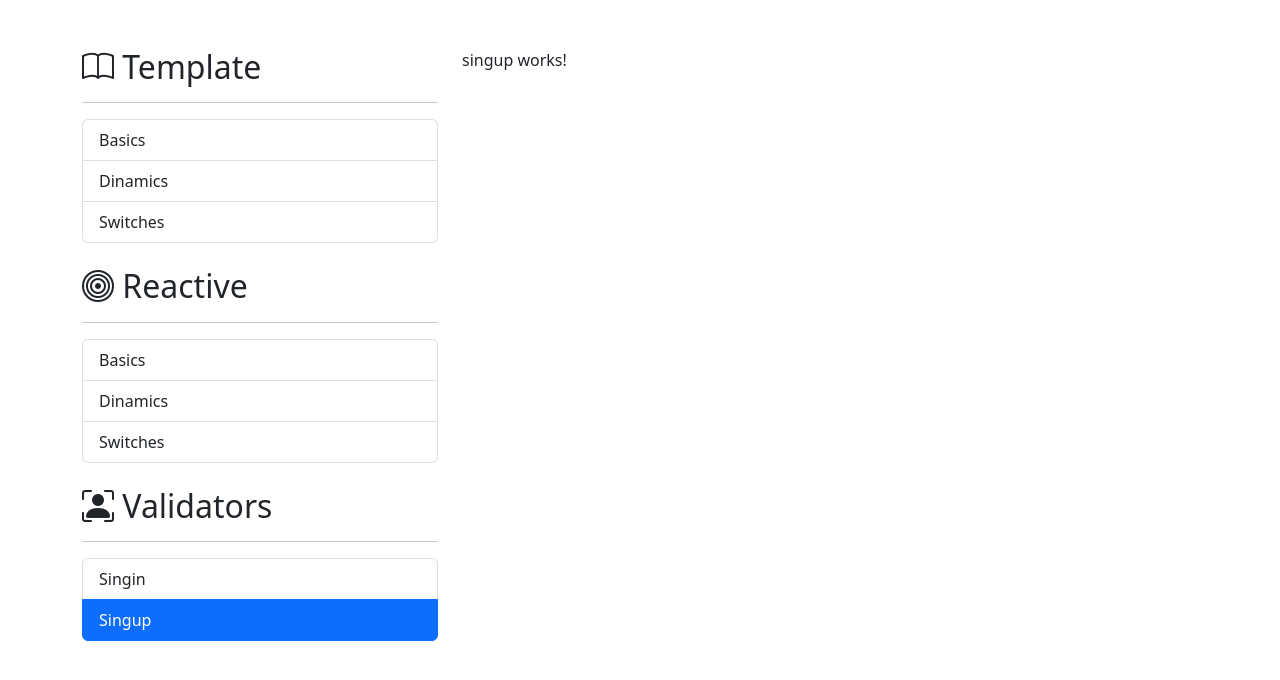
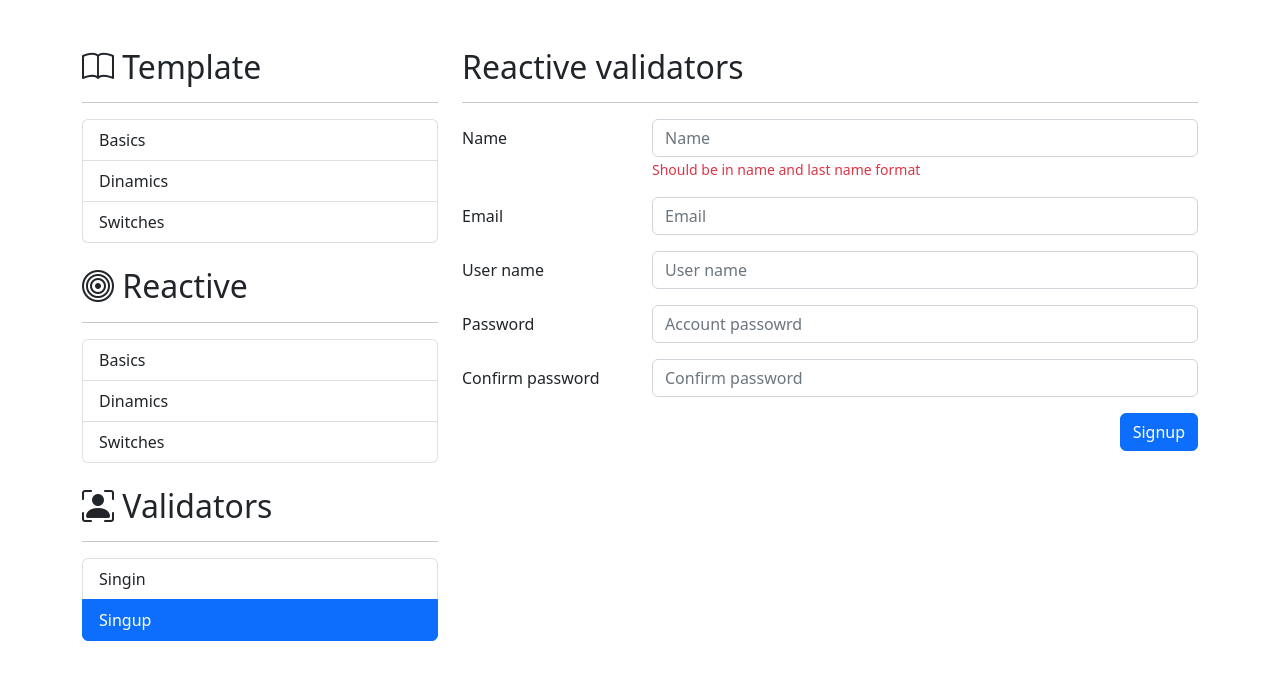
Before and after one commit to EduardoUDG/Angular_form-app, an Angular app: page /template/basics in a window 1280 px wide. Both pictures are taken after a click on the item "Singup". Shown: the top 680 px of the page. Built offline with nearby package versions, Linux system fonts and the light colour scheme.

Commit message:
update - singup design

```diff
--- a/src/app/auth/pages/singup/singup.component.html
+++ b/src/app/auth/pages/singup/singup.component.html
@@ -1 +1,74 @@
-<p>singup works!</p>
+<h2>Reactive validators</h2>
+<hr>
+
+<div class="row">
+  <div class="col">
+
+    <form autocomplete="off">
+
+      <!-- Name -->
+      <div class="row mb-3">
+        <label class="col-sm-3 col-form-label">Name</label>
+        <div class="col-sm-9">
+          <input type="text"
+                 class="form-control"
+                 placeholder="Name">
+          <span class="form-text text-danger">
+            Should be in name and last name format
+          </span>
+        </div>
+      </div>
+
+      <!-- Email -->
+      <div class="row mb-3">
+        <label class="col-sm-3 col-form-label">Email</label>
+        <div class="col-sm-9">
+          <input type="email"
+                 class="form-control"
+                 placeholder="Email">
+        </div>
+      </div>
+
+      <!-- User name -->
+      <div class="row mb-3">
+        <label class="col-sm-3 col-form-label">User name</label>
+        <div class="col-sm-9">
+          <input type="text"
+                 class="form-control"
+                 placeholder="User name">
+        </div>
+      </div>
+
+      <!-- Password -->
+      <div class="row mb-3">
+        <label class="col-sm-3 col-form-label">Password</label>
+        <div class="col-sm-9">
+          <input type="password"
+                 class="form-control"
+                 placeholder="Account passowrd">
+        </div>
+      </div>
+
+      <!-- Confirm password-->
+      <div class="row mb-3">
+        <label class="col-sm-3 col-form-label">Confirm password</label>
+        <div class="col-sm-9">
+          <input type="password"
+                 class="form-control"
+                 placeholder="Confirm password">
+        </div>
+      </div>
+
+      <!-- Send -->
+      <div class="row">
+        <div class="col">
+          <button class="btn btn-primary float-end">
+            Signup
+          </button>
+        </div>
+      </div>
+
+    </form>
+
+  </div>
+</div>
```
